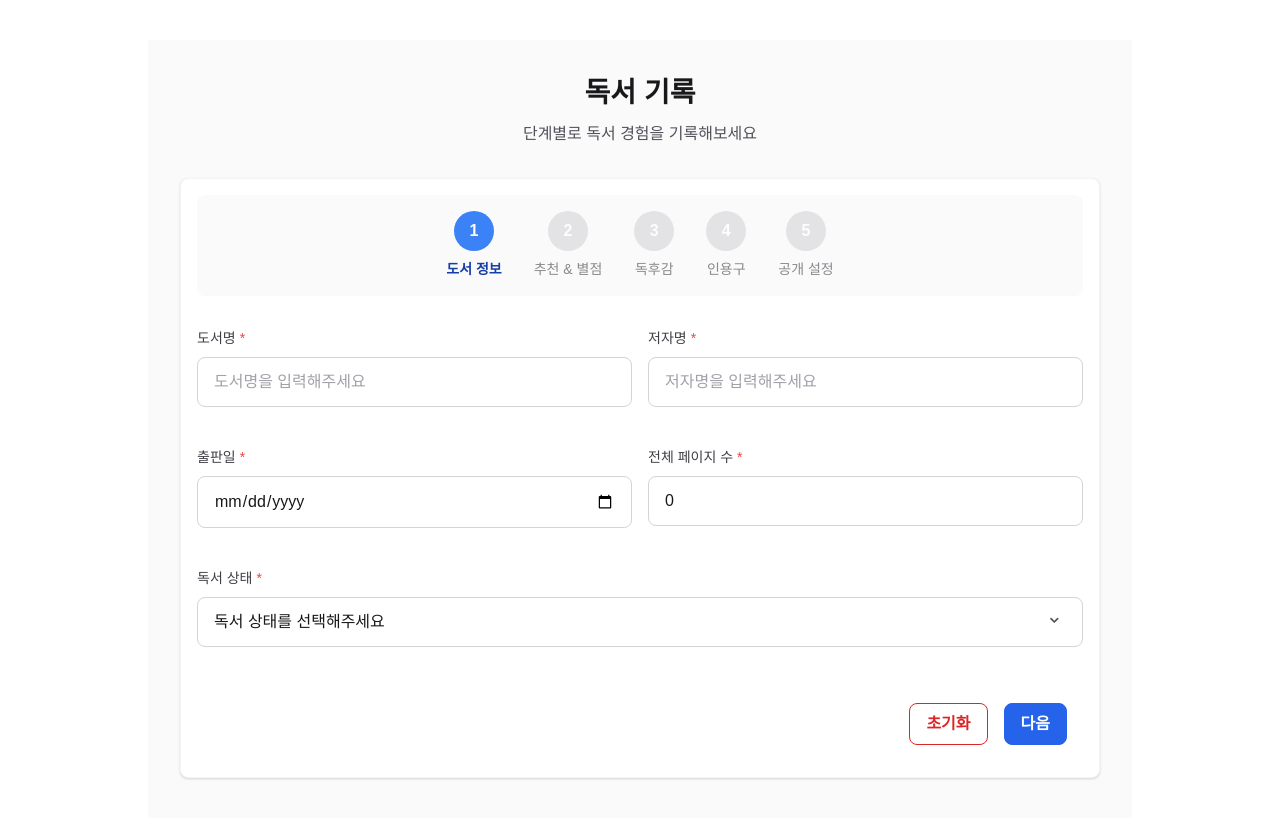
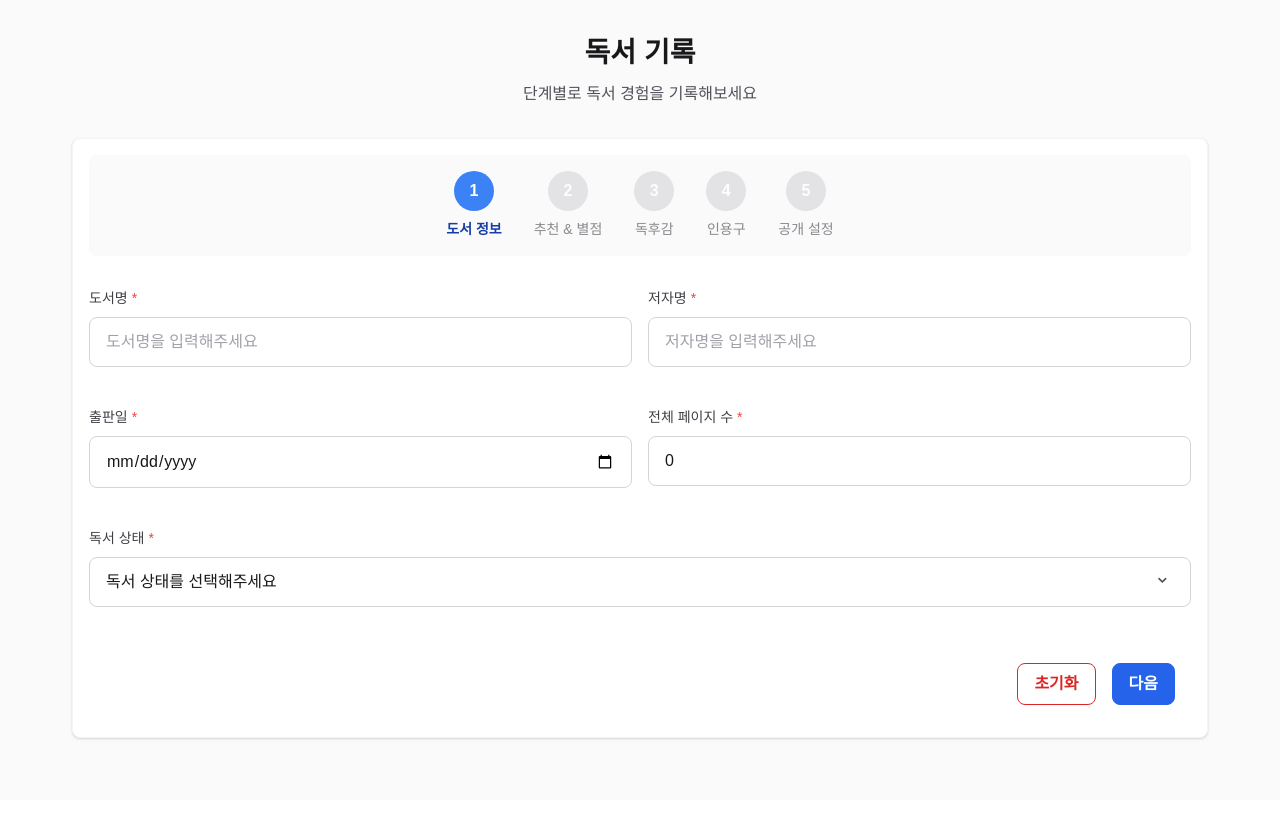
Before and after one commit to developerjhp/multi-step-form, a Next.js app: page / in a window 1280 px wide. Shown: the top 818 px of the page. Built offline with nearby package versions, Linux system fonts and the light colour scheme.

Commit message:
chore: Layout 컴포넌트의 Container 스타일 수정
- Container의 스타일을 초기화하여 기본 스타일을 제거함

```diff
--- a/src/components/layout/Layout.tsx
+++ b/src/components/layout/Layout.tsx
@@ -18,8 +18,4 @@ export default function Layout({ children }: LayoutProps) {
   );
 }
 
-const Container = styled.div`
-  max-width: 1024px;
-  margin: 0 auto;
-  padding: 2.5rem 1.25rem;
-`;
+const Container = styled.div``;
```
